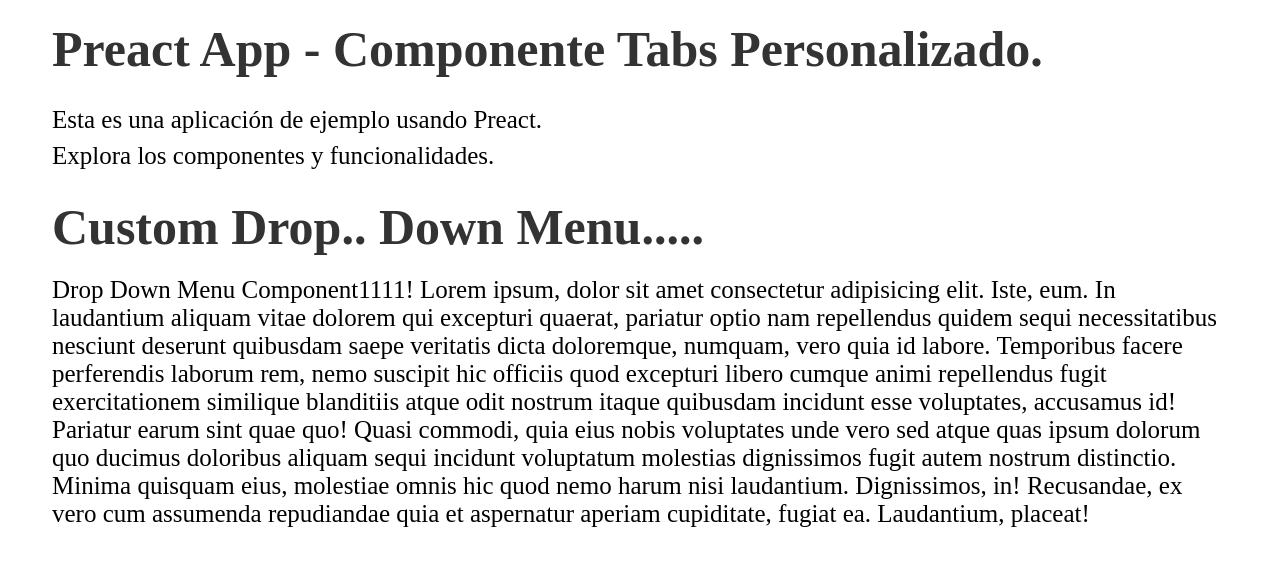
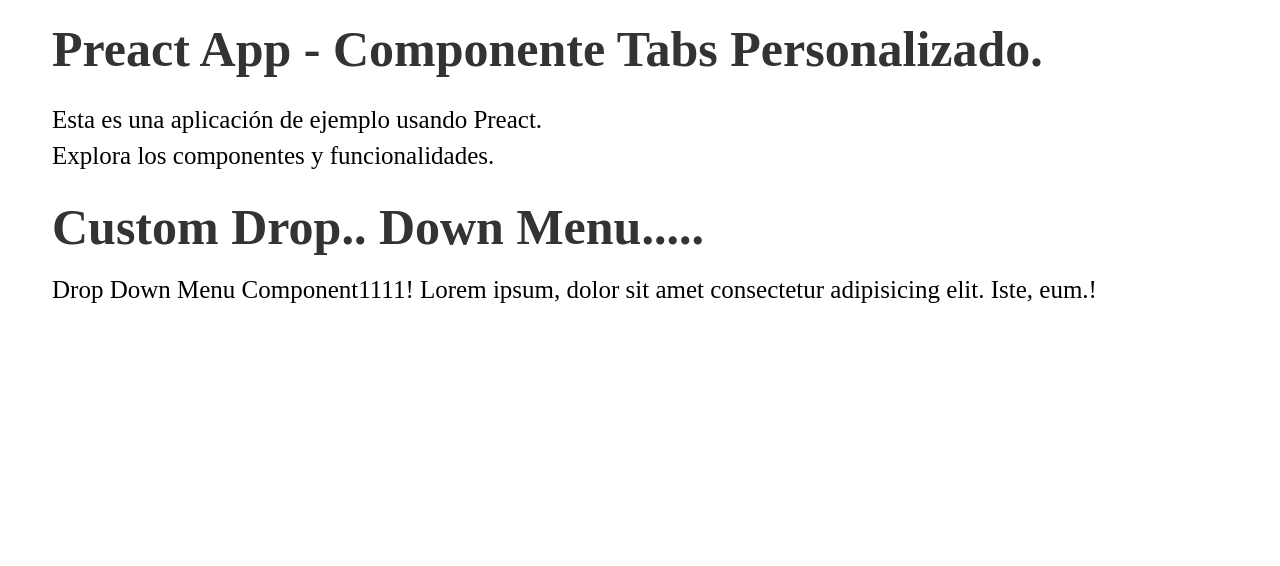
Before and after one commit to Javieravv/ejercicios-preactjs, a Preact app in the folder App1-Preact/: page / in a window 1280 px wide. Shown: the top 566 px of the page. Built offline with nearby package versions, Linux system fonts and the light colour scheme.

Commit message:
Rutas absolutas implementadas

```diff
--- a/App1-Preact/package.json
+++ b/App1-Preact/package.json
@@ -14,6 +14,7 @@
   },
   "devDependencies": {
     "@preact/preset-vite": "^2.10.1",
+    "@types/node": "^24.0.10",
     "typescript": "~5.8.3",
     "vite": "^5.3.5"
   }
--- a/App1-Preact/src/CustomDropDown.tsx
+++ b/App1-Preact/src/CustomDropDown.tsx
@@ -1,4 +1,4 @@
-import { Dropdownmenu } from "./components/DropDownMenu"
+import { Dropdownmenu } from "@/components/DropDownMenu"
 
 export const CustomDropDown = () => {
     return (
--- a/App1-Preact/src/app.tsx
+++ b/App1-Preact/src/app.tsx
@@ -1,4 +1,4 @@
-import { CustomDropDown } from './CustomDropDown'
+import { CustomDropDown } from '@/CustomDropDown'
 import './app.css'
 
 export function App() {
--- a/App1-Preact/src/components/DropDownMenu.tsx
+++ b/App1-Preact/src/components/DropDownMenu.tsx
@@ -3,7 +3,7 @@
   return (
     <div>
       Drop Down Menu Component1111!
-      Lorem ipsum, dolor sit amet consectetur adipisicing elit. Iste, eum. In laudantium aliquam vitae dolorem qui excepturi quaerat, pariatur optio nam repellendus quidem sequi necessitatibus nesciunt deserunt quibusdam saepe veritatis dicta doloremque, numquam, vero quia id labore. Temporibus facere perferendis laborum rem, nemo suscipit hic officiis quod excepturi libero cumque animi repellendus fugit exercitationem similique blanditiis atque odit nostrum itaque quibusdam incidunt esse voluptates, accusamus id! Pariatur earum sint quae quo! Quasi commodi, quia eius nobis voluptates unde vero sed atque quas ipsum dolorum quo ducimus doloribus aliquam sequi incidunt voluptatum molestias dignissimos fugit autem nostrum distinctio. Minima quisquam eius, molestiae omnis hic quod nemo harum nisi laudantium. Dignissimos, in! Recusandae, ex vero cum assumenda repudiandae quia et aspernatur aperiam cupiditate, fugiat ea. Laudantium, placeat!
+      Lorem ipsum, dolor sit amet consectetur adipisicing elit. Iste, eum.!
     </div>
   )
 }
--- a/App1-Preact/tsconfig.app.json
+++ b/App1-Preact/tsconfig.app.json
@@ -6,9 +6,11 @@
     "module": "ESNext",
     "lib": ["ES2020", "DOM", "DOM.Iterable"],
     "skipLibCheck": true,
+    "baseUrl": ".",
     "paths": {
       "react": ["./node_modules/preact/compat/"],
-      "react-dom": ["./node_modules/preact/compat/"]
+      "react-dom": ["./node_modules/preact/compat/"],
+      "@/*": ["src/*"]
     },
 
     /* Bundler mode */
--- a/App1-Preact/vite.config.ts
+++ b/App1-Preact/vite.config.ts
@@ -1,7 +1,13 @@
 import { defineConfig } from 'vite'
 import preact from '@preact/preset-vite'
+import path from 'path' // <-- 1. Importa 'path'
 
 // https://vite.dev/config/
 export default defineConfig({
   plugins: [preact()],
+  resolve: {
+    alias: {
+      '@': path.resolve(__dirname, './src')
+    }
+  }
 })
```
Also changed, not shown: 1 other file (tests, documents, lock files or other folders).
